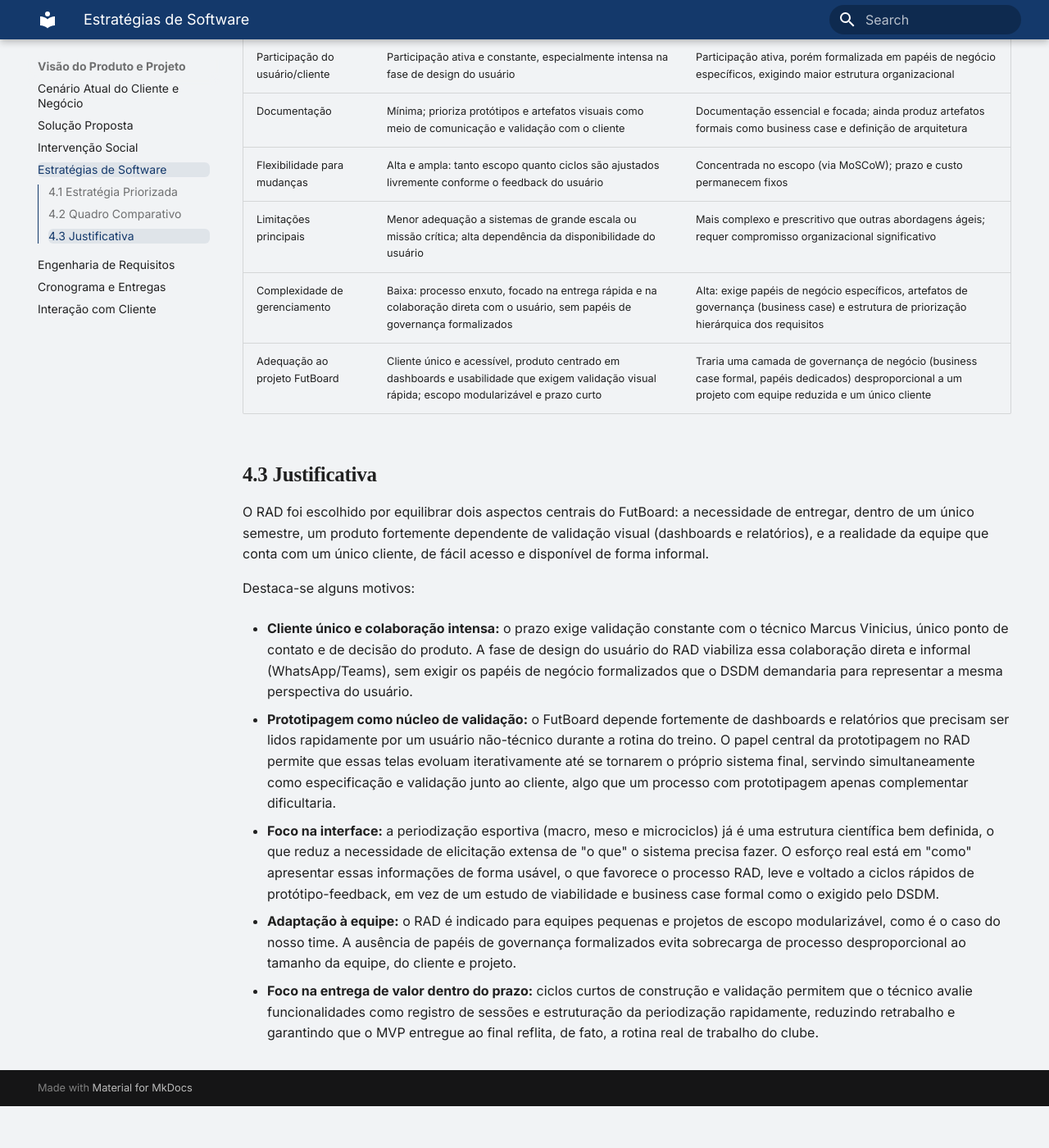
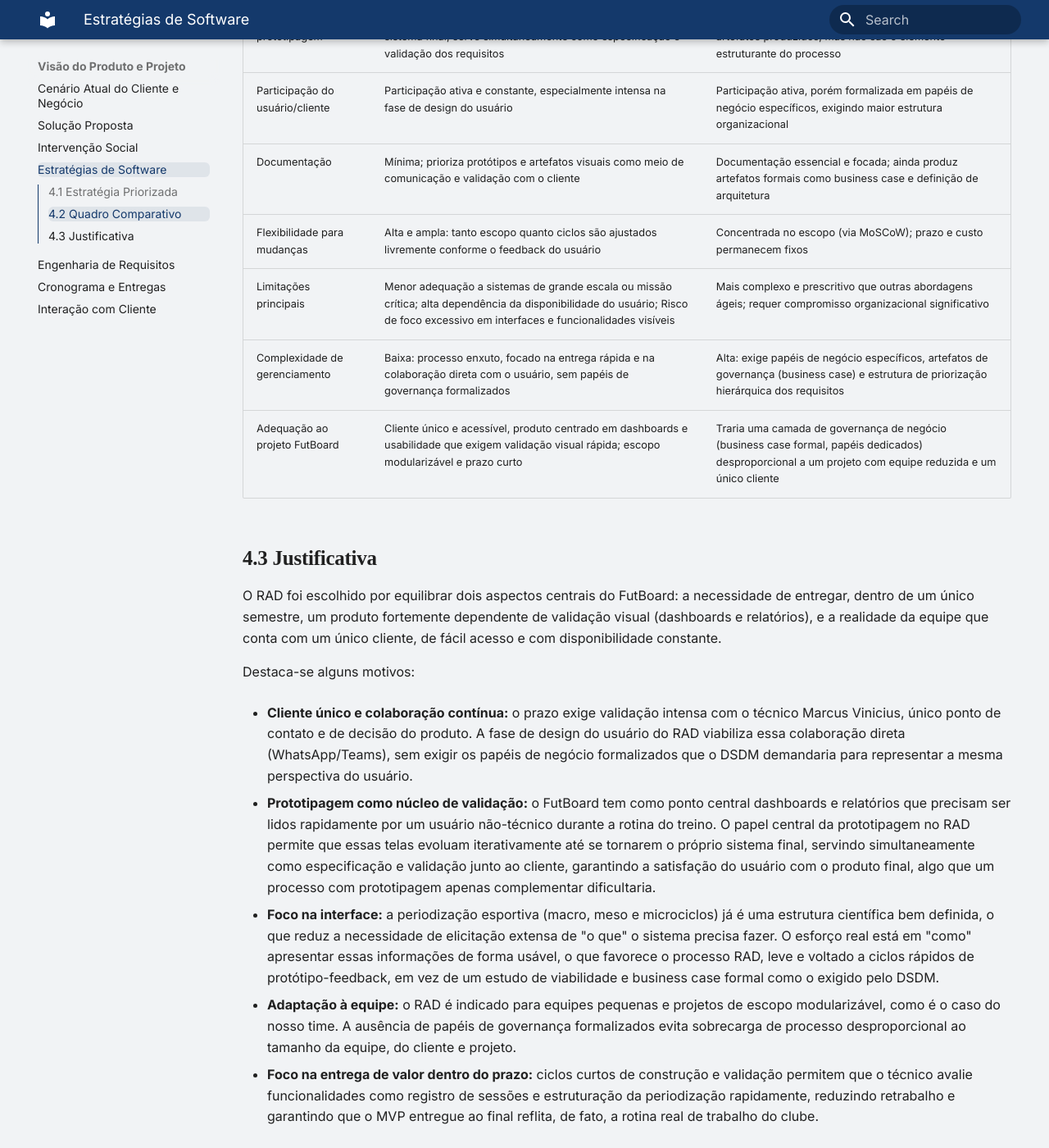
Before and after one commit to mdsreq-fga-unb/REQ-2026.2-T01-FutBoard, an MkDocs documentation site: the page built from docs/visao-produto/estrategias-esw.md, in a window 1280 px wide and 1400 px high, scrolled down 888 px. Shown: the whole window at 82% size. Built offline with MkDocs 1.6.1 and Material for MkDocs 9.7.7, drawn with Linux system fonts in a browser that asks for light colours; before the commit the page ends 2237 px from its top, so only the background shows below that.

Commit message:
docs: esclarecimento 4.2 e 4.3

```diff
--- a/docs/visao-produto/estrategias-esw.md
+++ b/docs/visao-produto/estrategias-esw.md
@@ -10,29 +10,29 @@
 
 ## 4.2 Quadro Comparativo
 
-| Características | RAD                                                                                                                                                     | DSDM                                                                                                                                                           |
-|---|---------------------------------------------------------------------------------------------------------------------------------------------------------|----------------------------------------------------------------------------------------------------------------------------------------------------------------|
-| Abordagem geral | Enfatiza prototipagem rápida e iterativa como alternativa ao planejamento extensivo, visando acelerar o desenvolvimento de aplicações                   | Abordagem ágil abrangente orientada a negócios, com foco em entregar benefícios reais dentro de restrições de prazo e orçamento previamente definidas          |
-| Eixo central do processo | Entrega veloz e refinamento com os usuários, utilizando prototipagem e feedback como núcleo do processo                                                 | Alinhamento entre entrega e objetivos estratégicos de negócio. Prazo e custo fixos; escopo é a variável de ajuste                                              |
-| Estrutura de fases | Quatro fases: planejamento de requisitos, design do usuário, construção e cutover (implementação final)                                                 | Inicia com modelagem de negócios e estudo de viabilidade, seguida de priorização MoSCoW e desenvolvimento organizado em timeboxes fixos                        |
-| Elicitação de requisitos | Elicitação inicial de alto nível; não busca especificação exaustiva, os requisitos emergem e evoluem durante os workshops de design e prototipagem      | Elicitação via "workshops facilitados", com papéis formais dedicados (ex.: Embaixador do Negócio, Visionário do Negócio) para garantir a perspectiva do usuário |
-| Papel da prototipagem | Central: os protótipos funcionais evoluem até se tornarem o sistema final, serve simultaneamente como especificação e validação dos requisitos          | Complementar: protótipos evolutivos são um dos artefatos produzidos, mas não são o elemento estruturante do processo                                           |
-| Participação do usuário/cliente | Participação ativa e constante, especialmente intensa na fase de design do usuário| Participação ativa, porém formalizada em papéis de negócio específicos, exigindo maior estrutura organizacional           |
-| Documentação | Mínima; prioriza protótipos e artefatos visuais como meio de comunicação e validação com o cliente                                                      | Documentação essencial e focada; ainda produz artefatos formais como business case e definição de arquitetura                                                  |
-| Flexibilidade para mudanças | Alta e ampla: tanto escopo quanto ciclos são ajustados livremente conforme o feedback do usuário                                                        | Concentrada no escopo (via MoSCoW); prazo e custo permanecem fixos                                                                                             |
-| Limitações principais | Menor adequação a sistemas de grande escala ou missão crítica; alta dependência da disponibilidade do usuário                                           | Mais complexo e prescritivo que outras abordagens ágeis; requer compromisso organizacional significativo                                                       |
-| Complexidade de gerenciamento | Baixa: processo enxuto, focado na entrega rápida e na colaboração direta com o usuário, sem papéis de governança formalizados                           | Alta: exige papéis de negócio específicos, artefatos de governança (business case) e estrutura de priorização hierárquica dos requisitos                       |
-| Adequação ao projeto FutBoard | Cliente único e acessível, produto centrado em dashboards e usabilidade que exigem validação visual rápida; escopo modularizável e prazo curto          | Traria uma camada de governança de negócio (business case formal, papéis dedicados) desproporcional a um projeto com equipe reduzida e um único cliente        |
+| Características | RAD                                                                                                                                                | DSDM                                                                                                                                                           |
+|---|----------------------------------------------------------------------------------------------------------------------------------------------------|----------------------------------------------------------------------------------------------------------------------------------------------------------------|
+| Abordagem geral | Enfatiza prototipagem rápida e iterativa como alternativa ao planejamento extensivo, visando acelerar o desenvolvimento de aplicações              | Abordagem ágil abrangente orientada a negócios, com foco em entregar benefícios reais dentro de restrições de prazo e orçamento previamente definidas          |
+| Eixo central do processo | Entrega veloz e refinamento com os usuários, utilizando prototipagem e feedback como núcleo do processo                                            | Alinhamento entre entrega e objetivos estratégicos de negócio. Prazo e custo fixos; escopo é a variável de ajuste                                              |
+| Estrutura de fases | Quatro fases: planejamento de requisitos, design do usuário, construção e cutover (implementação final)                                            | Inicia com modelagem de negócios e estudo de viabilidade, seguida de priorização MoSCoW e desenvolvimento organizado em timeboxes fixos                        |
+| Elicitação de requisitos | Elicitação inicial de alto nível; não busca especificação exaustiva, os requisitos emergem e evoluem durante os workshops de design e prototipagem | Elicitação via "workshops facilitados", com papéis formais dedicados (ex.: Embaixador do Negócio, Visionário do Negócio) para garantir a perspectiva do usuário |
+| Papel da prototipagem | Central: os protótipos funcionais evoluem até se tornarem o sistema final, serve simultaneamente como especificação e validação dos requisitos     | Complementar: protótipos evolutivos são um dos artefatos produzidos, mas não são o elemento estruturante do processo                                           |
+| Participação do usuário/cliente | Participação ativa e constante, especialmente intensa na fase de design do usuário                                                                 | Participação ativa, porém formalizada em papéis de negócio específicos, exigindo maior estrutura organizacional           |
+| Documentação | Mínima; prioriza protótipos e artefatos visuais como meio de comunicação e validação com o cliente                                                 | Documentação essencial e focada; ainda produz artefatos formais como business case e definição de arquitetura                                                  |
+| Flexibilidade para mudanças | Alta e ampla: tanto escopo quanto ciclos são ajustados livremente conforme o feedback do usuário                                                   | Concentrada no escopo (via MoSCoW); prazo e custo permanecem fixos                                                                                             |
+| Limitações principais | Menor adequação a sistemas de grande escala ou missão crítica; alta dependência da disponibilidade do usuário; Risco de foco excessivo em interfaces e funcionalidades visíveis                                    | Mais complexo e prescritivo que outras abordagens ágeis; requer compromisso organizacional significativo                                                       |
+| Complexidade de gerenciamento | Baixa: processo enxuto, focado na entrega rápida e na colaboração direta com o usuário, sem papéis de governança formalizados                      | Alta: exige papéis de negócio específicos, artefatos de governança (business case) e estrutura de priorização hierárquica dos requisitos                       |
+| Adequação ao projeto FutBoard | Cliente único e acessível, produto centrado em dashboards e usabilidade que exigem validação visual rápida; escopo modularizável e prazo curto     | Traria uma camada de governança de negócio (business case formal, papéis dedicados) desproporcional a um projeto com equipe reduzida e um único cliente        |
 
 ## 4.3 Justificativa
 
-O RAD foi escolhido por equilibrar dois aspectos centrais do FutBoard: a necessidade de entregar, dentro de um único semestre, um produto fortemente dependente de validação visual (dashboards e relatórios), e a realidade da equipe que conta com um único cliente, de fácil acesso e disponível de forma informal.
+O RAD foi escolhido por equilibrar dois aspectos centrais do FutBoard: a necessidade de entregar, dentro de um único semestre, um produto fortemente dependente de validação visual (dashboards e relatórios), e a realidade da equipe que conta com um único cliente, de fácil acesso e com disponibilidade constante.
 
 Destaca-se alguns motivos:
 
-- **Cliente único e colaboração intensa:** o prazo exige validação constante com o técnico Marcus Vinicius, único ponto de contato e de decisão do produto. A fase de design do usuário do RAD viabiliza essa colaboração direta e informal (WhatsApp/Teams), sem exigir os papéis de negócio formalizados que o DSDM demandaria para representar a mesma perspectiva do usuário.
+- **Cliente único e colaboração contínua:** o prazo exige validação intensa com o técnico Marcus Vinicius, único ponto de contato e de decisão do produto. A fase de design do usuário do RAD viabiliza essa colaboração direta (WhatsApp/Teams), sem exigir os papéis de negócio formalizados que o DSDM demandaria para representar a mesma perspectiva do usuário.
 
-- **Prototipagem como núcleo de validação:** o FutBoard depende fortemente de dashboards e relatórios que precisam ser lidos rapidamente por um usuário não-técnico durante a rotina do treino. O papel central da prototipagem no RAD permite que essas telas evoluam iterativamente até se tornarem o próprio sistema final, servindo simultaneamente como especificação e validação junto ao cliente, algo que um processo com prototipagem apenas complementar dificultaria.
+- **Prototipagem como núcleo de validação:** o FutBoard tem como ponto central dashboards e relatórios que precisam ser lidos rapidamente por um usuário não-técnico durante a rotina do treino. O papel central da prototipagem no RAD permite que essas telas evoluam iterativamente até se tornarem o próprio sistema final, servindo simultaneamente como especificação e validação junto ao cliente, garantindo a satisfação do usuário com o produto final, algo que um processo com prototipagem apenas complementar dificultaria.
 
 - **Foco na interface:** a periodização esportiva (macro, meso e microciclos) já é uma estrutura científica bem definida, o que reduz a necessidade de elicitação extensa de "o que" o sistema precisa fazer. O esforço real está em "como" apresentar essas informações de forma usável, o que favorece o processo RAD, leve e voltado a ciclos rápidos de protótipo-feedback, em vez de um estudo de viabilidade e business case formal como o exigido pelo DSDM.
 
```
